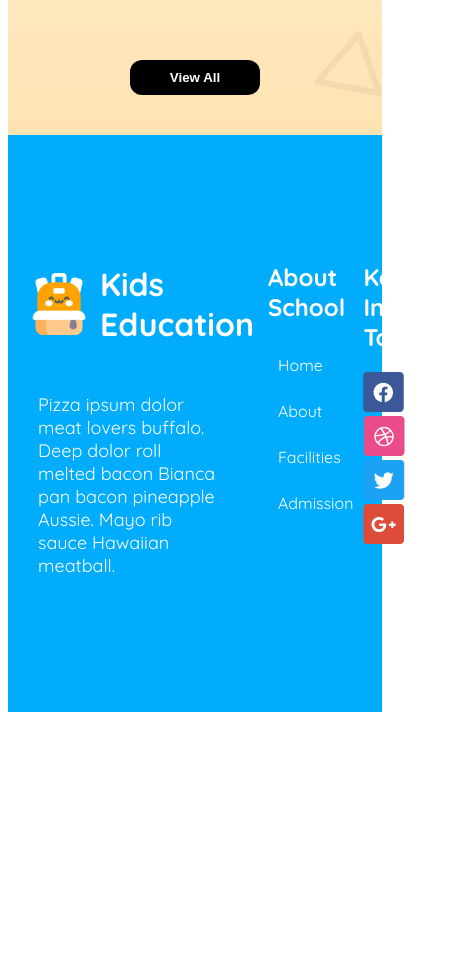
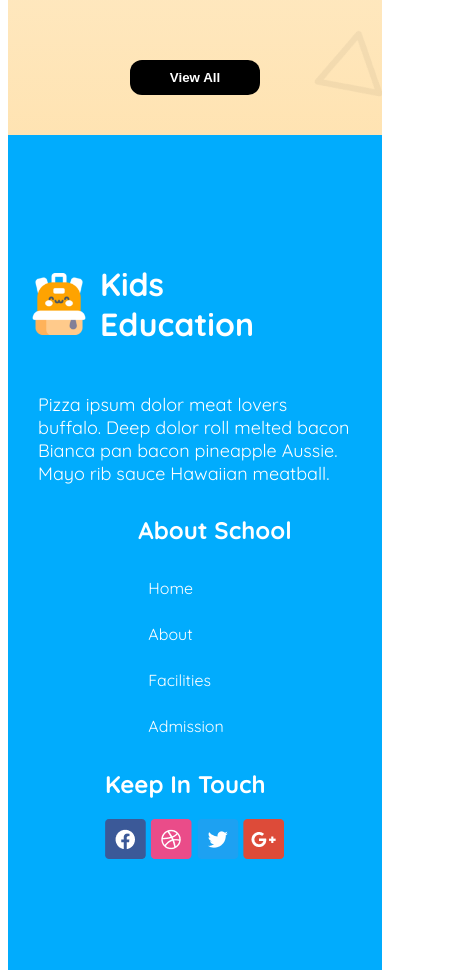
Before and after one commit to ibrahimraj2/kids-school, a plain HTML site: page index.html in a window 390 px wide. Shown: the part 3700-4678 px from the top of the page, 451 px wide, since content can reach past the window. Before the commit the page ends 4420 px from the top, so only its background shows below. Drawn offline with Linux system fonts and the light colour scheme.

Commit message:
added full recheck and full mobile responsive done

```diff
--- a/style/style.css
+++ b/style/style.css
@@ -411,11 +411,10 @@ h2.social-title {
       span.date{
             right: -15px;
       }
-}
 
 
-
-
-
-
+      /* footer section responsive */
+      footer .container{
+            display: block;
+      }
 }
```
